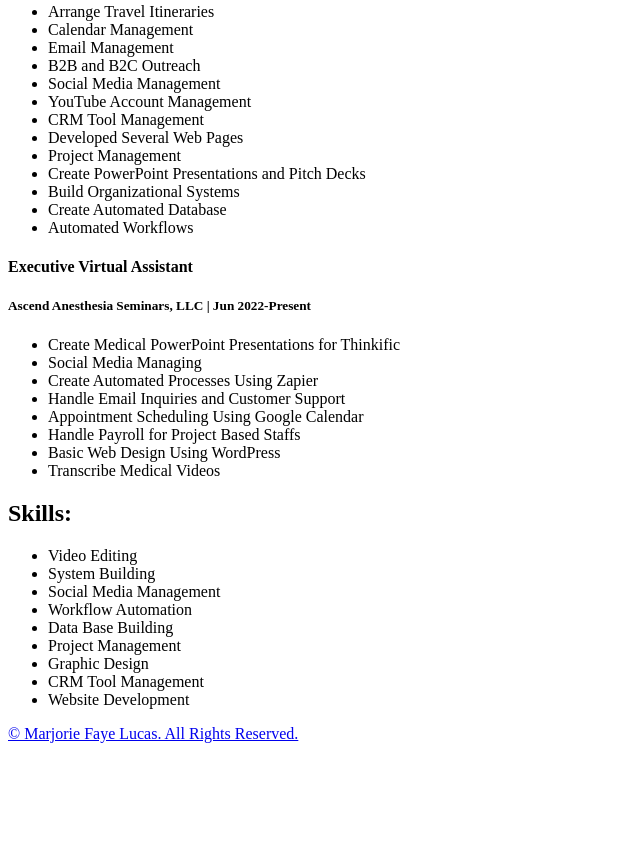
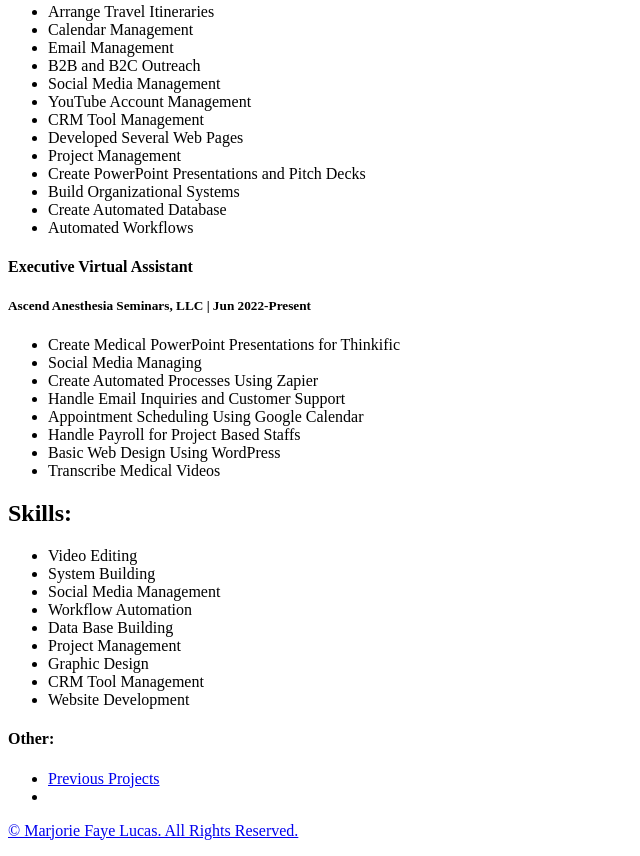
Before and after one commit to mardyuripei/Resume, a plain HTML site: page index.html in a window 1280 px wide. Shown: the part 812-1668 px from the top of the page, without its empty margins (0-640 px from the left). Before the commit the page ends 1571 px from the top, so only its background shows below. Drawn offline with Linux system fonts and the light colour scheme.

Commit message:
Update index.html

```diff
--- a/index.html
+++ b/index.html
@@ -65,8 +65,12 @@
     <li>CRM Tool Management</li>
     <li>Website Development</li>
 </ul>
+<h4>Other:</h4>
+    <ul>
+        <li><a href="https://mardyuripei.github.io/html-portfolio/">Previous Projects<a/></li>
+        <li><a href="./public/contact.html>Contact Me<a/></li>
+    </ul>
 
-<p><a href="./public/contact.html>Contact Me<a/></p>
 </body>
 <footer><p>© Marjorie Faye Lucas. All Rights Reserved.</p>
 
```
